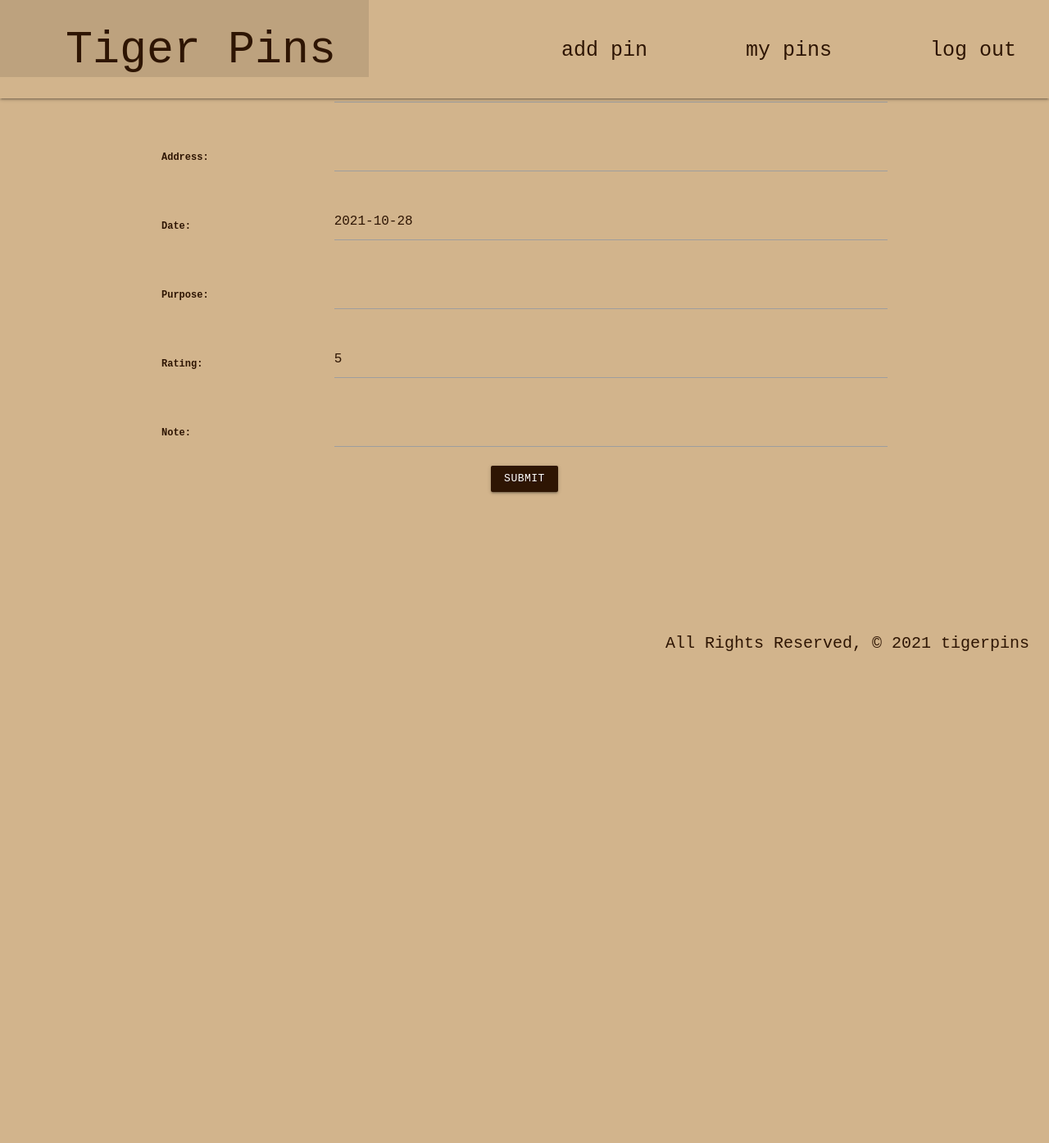
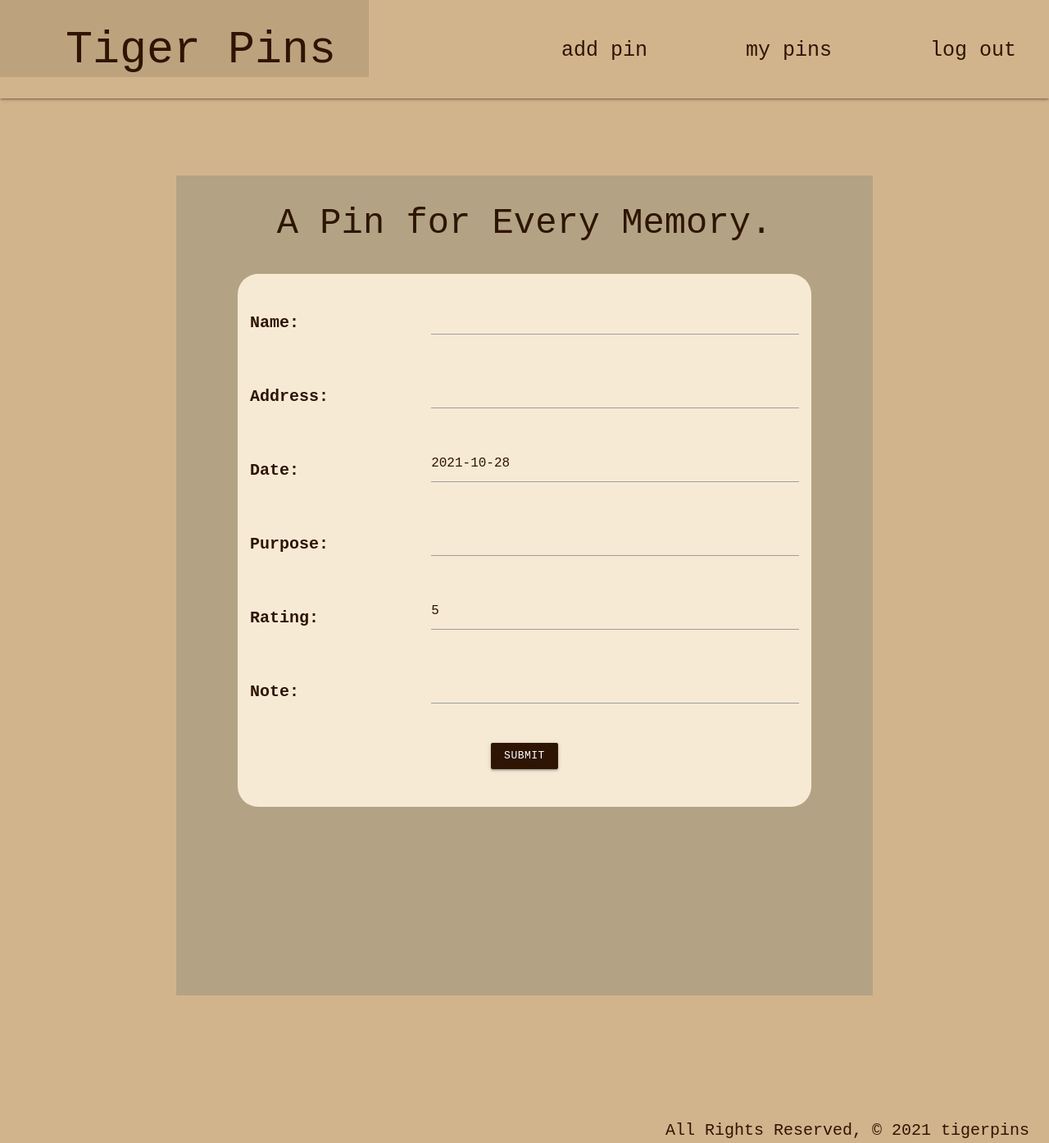
Before and after one commit to alexmcdermid/tigerpins, a Django app: page /pins/create/ in a window 1280 px wide. Shown: the whole page at 82% size. Before the commit the page ends 794 px from the top, so only its background shows below. Run offline with Django 3.2, Linux system fonts and the light colour scheme; the visitor is signed in with stand-in values (Sample User, id 1).

Commit message:
CSS and better UI for create pin page

```diff
--- a/mainapp/static/css/style.css
+++ b/mainapp/static/css/style.css
@@ -20,6 +20,7 @@ main {
 a, label, input {
   color: #2E1503;
   font-family: 'Courier New', Courier, monospace;
+  font-size: 20px;
 }
 
 .btn, .btn-small, .btn-large, .waves-button-input, .brown.lighten-2, button {
@@ -136,6 +137,11 @@ tr {
   border: 0px;
 }
 
+th {
+  font-size: 40px;
+  border: 0px;
+}
+
 img {
   width: 50px;
   height: 50px;
@@ -153,6 +159,40 @@ img {
 
 
 /* Add Pin  */
+
+.main_container {
+  width: 1000px;
+  /* background-color: red; */
+  border-radius: 25px;
+  /* text-align: center; */
+  font-weight: bold;
+  margin: 50px auto;
+}
+.form_wrapper {
+  width: 850px;
+  height: 1000px;  /* The height is 400 pixels */
+  background-color: #b4a284;
+  margin: 100px auto;
+}
+.form_container {
+  width: 700px;
+  height: 650px;
+  background-color: #f6ead4;
+  border-radius: 25px;
+  padding: 10px;
+  font-size: 50px;
+  font-weight: bold;
+ /* margin-top: 40px; */
+  margin: auto;
+}
+
+.create_slogan{
+  height: 50px;
+ padding-top: 35px;
+  margin-bottom: 70px;
+}
+
+
 .datepicker-day-button, .datepicker-cancel, .datepicker-clear, .datepicker-today, .datepicker-done {
   color: white;
 }
--- a/mainapp/templates/base.html
+++ b/mainapp/templates/base.html
@@ -58,7 +58,7 @@
       </div>
     </nav>
   </header>
-  <main class="container">
+  <main class="main_container">
     {% block content %}
     {% endblock %}
   </main>
--- a/mainapp/templates/mainapp/pin_form.html
+++ b/mainapp/templates/mainapp/pin_form.html
@@ -1,8 +1,11 @@
 {% extends 'base.html' %} {% block content %}
 
-<form action="" method="post">
+
+<div class="form_wrapper">
+  <h3 class="create_slogan"> A Pin for Every Memory.</h3>
+<form class="form_container" action="" method="post">
   {% csrf_token %}
-  <table>
+  <table >
     {{ form.as_table }}
   </table>
   <input
@@ -11,6 +14,7 @@
     class="btn-small"
   />
 </form>
+</div>
 
 <script>
   var dateEl = document.getElementById('id_date');
```
